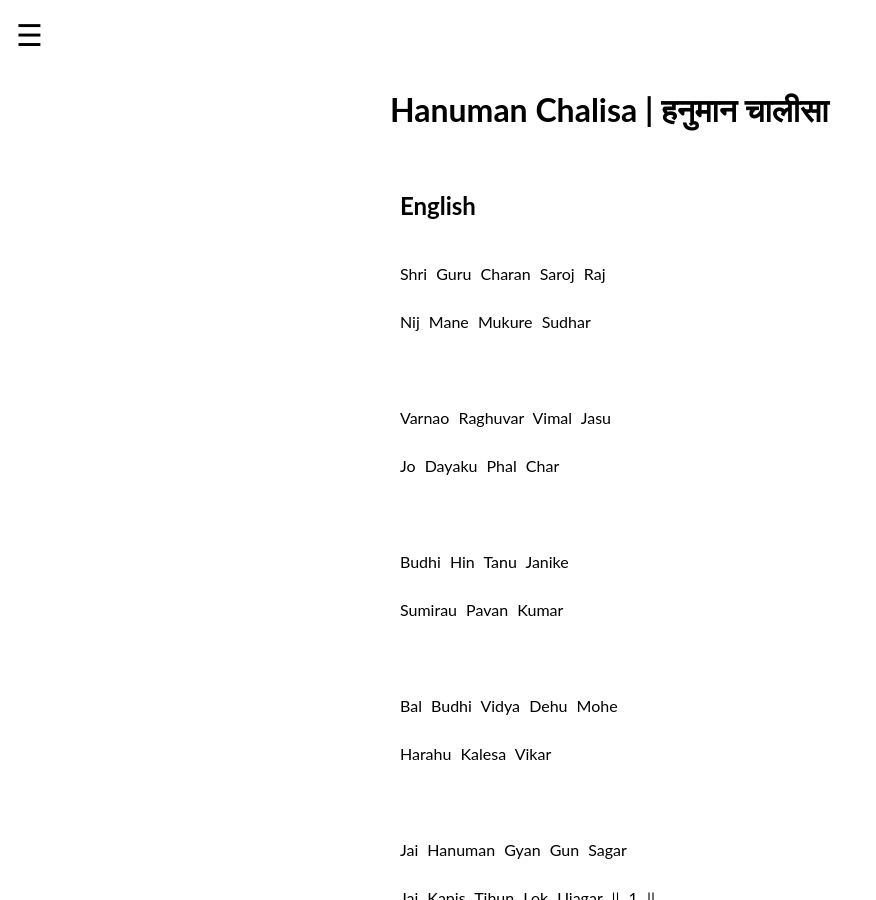
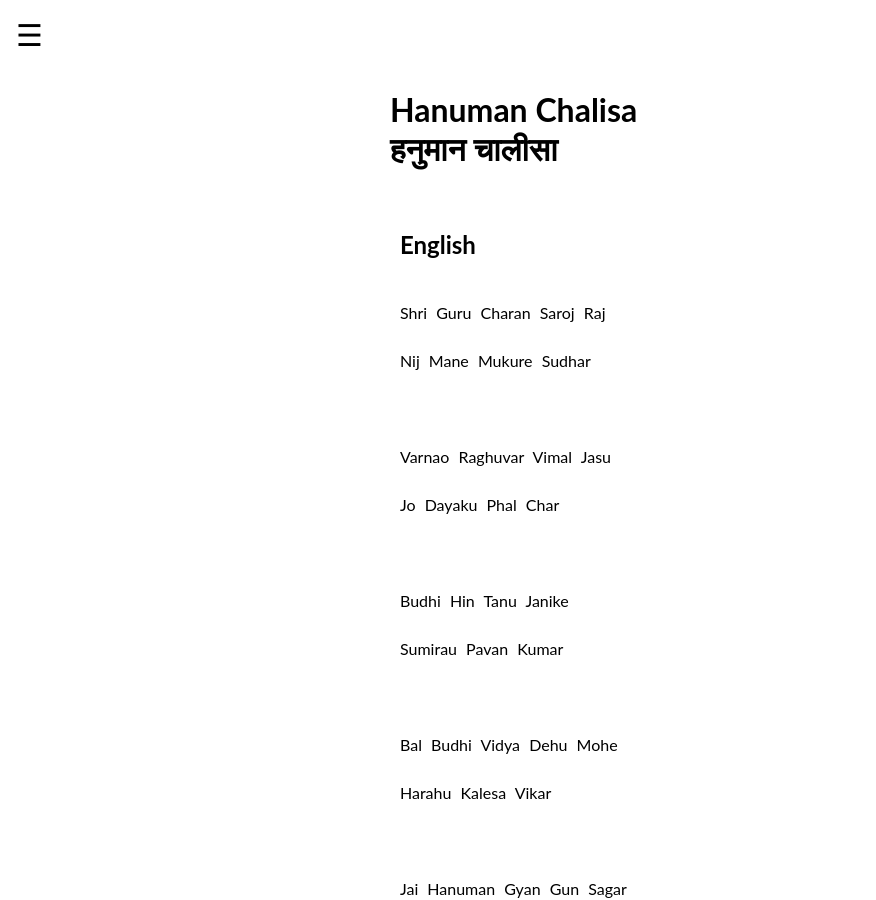
Before and after one commit to abhishekdjoshi/abhishekdjoshi.kclstr.io, a Jekyll site: the page pages/hanuman/chalisa.html, which Jekyll copies as it is, in a window 1280 px wide and 900 px high. Shown: the whole window, without its empty margins (0-876 px from the left). Built offline with Jekyll 4.4.1, drawn with Linux system fonts in a browser that asks for light colours; a script that is not in the unit is left out; some of the changed text lies outside the part shown.

Commit message:
Update chalisa.html

```diff
--- a/pages/hanuman/chalisa.html
+++ b/pages/hanuman/chalisa.html
@@ -153,7 +153,8 @@
 
     <div class="center-div">
       <h1>
-        Hanuman Chalisa | हनुमान चालीसा
+        Hanuman Chalisa <br />
+        हनुमान चालीसा
       </h1>
       <br />
 
@@ -791,33 +792,36 @@
       <br /><br />
       <br /><br />
 
-      <span style="padding-left:30px;"></span>
+      <h4 style="padding-left:50px;">Share with your family and friends</h4>
+      <span style="padding-left:50px;"></span>
       <a
         href="https://www.facebook.com/sharer/sharer.php?u=kclstr.com/pages/hanuman/chalisa.html"
         target="_blank"
         ><img src="/images/facebook.png"
       /></a>
-      <span style="padding-left:30px;"></span>
+      <span style="padding-left:50px;"></span>
       <a
         href="https://twitter.com/intent/tweet?text=kclstr.com/pages/hanuman/chalisa.html"
         target="_blank"
         ><img src="/images/twitter.png"
       /></a>
-      <span style="padding-left:30px;"></span>
+      <span style="padding-left:50px;"></span>
       <a
         href="https://www.linkedin.com/shareArticle?mini=true&url=kclstr.com/pages/hanuman/chalisa.html&title=Hanuman%20Chalisa&summary=Find%20the%20Hanuman%20Chalisa%20in%20English%20and%20Devanagari%20script&source="
         target="_blank"
         ><img src="/images/linkedin.png"
       /></a>
 
-      <span style="padding-left:30px;"></span>
+      <br /><br /><br /><br />
+
+      <span style="padding-left:50px;"></span>
       <a
         href="https://pinterest.com/pin/create/button/?url=&media=https%3A//kclstr.com/pages.hanuman/chalisa.html&description=Find%20the%20Hanuman%20Chalisa%20in%20English%20and%20Devanagari%20script"
         target="_blank"
         ><img src="/images/pinterest.png"
       /></a>
 
-      <span style="padding-left:30px;"></span>
+      <span style="padding-left:50px;"></span>
       <a
         href="whatsapp://send?text=https://kclstr.com/pages/hanuman/chalisa.html"
         target="_blank"
@@ -825,8 +829,15 @@
         ><img src="/images/whatsapp.png"
       /></a>
 
+      <span style="padding-left:50px;"></span>
+      <a
+        href="https://t.me/share/url?url=https://kclstr.com/pages/hanuman/chalisa.html&text=Find%20the%20Hanuman%20Chalisa%20in%20English%20and%20Devanagari%20script"
+        target="_blank"
+        ><img src="/images/telegram.png"
+      /></a>
+
       <br /><br /><br /><br />
-      <span style="padding-left:30px;"></span>
+      <span style="padding-left:50px;"></span>
       <span
         class="likebtn-wrapper"
         data-theme="github"
```
